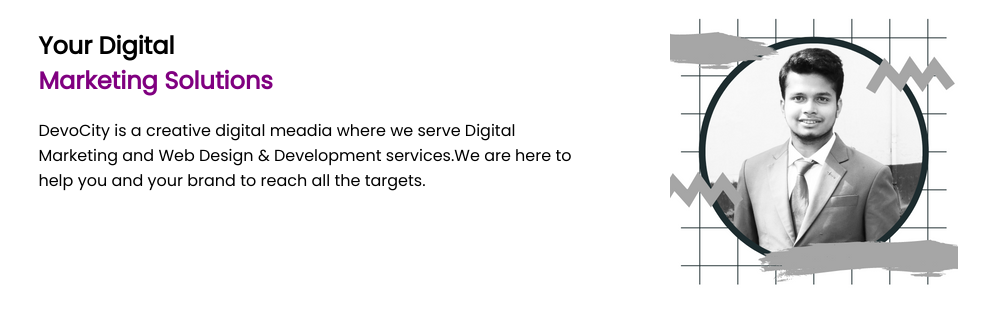
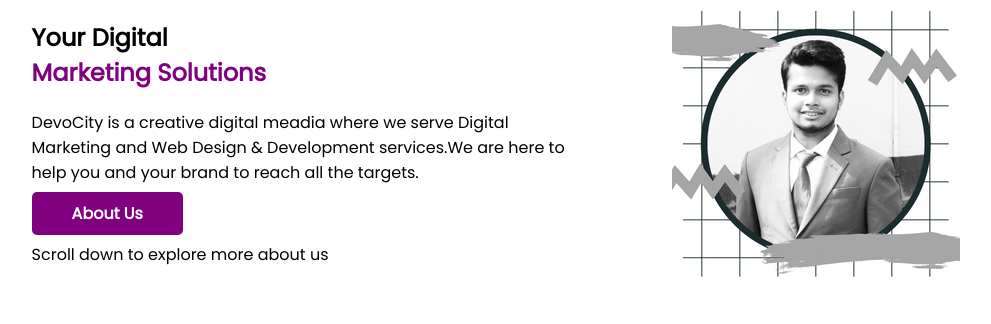
Before and after one commit to safayathahmad/Assignment-01, a plain HTML site: page index.html in a window 1280 px wide. Shown: the whole page, without its empty margins (58-1049 px from the left). Drawn offline with Linux system fonts and the light colour scheme.

Commit message:
Hero Section Done

```diff
--- a/index.html
+++ b/index.html
@@ -20,9 +20,13 @@
             <p>
                 DevoCity is a creative digital meadia where we serve Digital Marketing and Web Design & Development services.We are here to help you and your brand to reach all the targets.
             </p>
+            <a class="about-us" target="_blank" href="https://www.safayathahmad.com">About Us</a>
+            <p>
+                Scroll down to explore more about us
+            </p>
         </div>
 
-        <div class="hero-box">
+        <div class="hero-box img-01">
             <img src="images/Safayath.png" alt="">
         </div>
     </section>
--- a/style.css
+++ b/style.css
@@ -1,5 +1,6 @@
 body {
     font-family: 'Poppins', sans-serif;
+    margin: 0 auto;
 }
 
 .hero {
@@ -12,3 +13,12 @@ body {
     margin-left: 5%;
     padding-left: 2%;
 }
+
+.about-us {
+    text-decoration: none;
+    background: purple;
+    padding: 10px 40px;
+    border-radius: 5px;
+    color: white;
+    font-weight: 700;
+}
```
